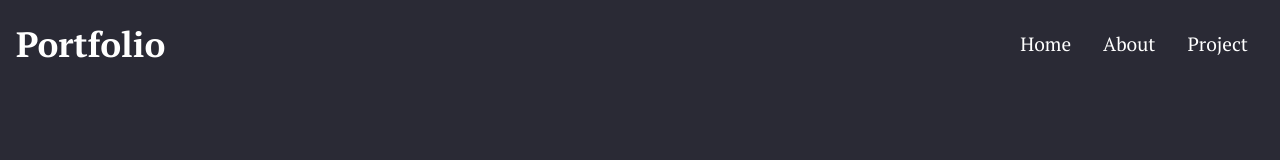
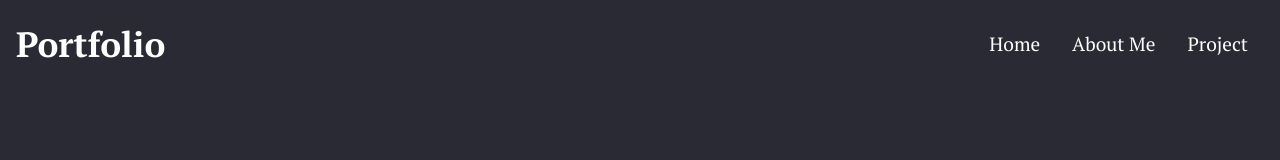
Before and after one commit to AbdulAhadBukhari/my-portfolio, a React (Create React App) app: page / in a window 1280 px wide. Shown: the top 160 px of the page. Built offline with nearby package versions, Linux system fonts and the light colour scheme.

Commit message:
updated about me

```diff
--- a/src/components/NavBar.js
+++ b/src/components/NavBar.js
@@ -17,7 +17,7 @@
             <Link to="/">Home</Link>
         </li>
         <li>
-            <Link to="/About">About</Link>
+            <Link to="/About">About Me</Link>
         </li>
         <li>
             <Link to="/Project">Project</Link>
```
